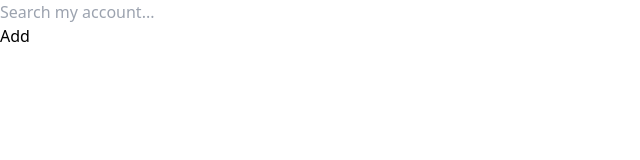
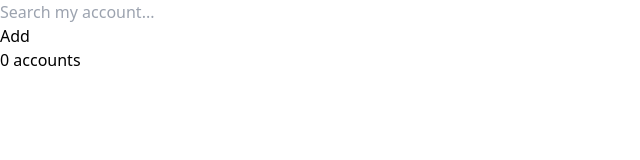
Before and after one commit to Astrian/dualcodes, a React (Vite) app: page / in a window 1280 px wide. Shown: the top 160 px of the page, without its empty margins (0-640 px from the left). Built offline with nearby package versions, Linux system fonts and the light colour scheme.

Commit message:
Styling improvement

```diff
--- a/src/App.tsx
+++ b/src/App.tsx
@@ -81,20 +81,21 @@ function App() {
 		dataInitializer()
 	}, [])
 	return (<>
-		<section className='lg:w-2/3 lg:mx-auto'>
+		<section className='lg:w-2/3 lg:mx-auto select-none'>
 			<div className='flex gap-2'>
 				<div className='w-full my-4 shadow-md bg-white border-[1px] rounded-full px-4 py-2'>
 					<input placeholder='Search my account...' className='outline-none w-full' />
 				</div>
 				<button onClick={() => setPresentAddAccountDialog(true)}>Add</button>
 			</div>
-			<div className='lg:columns-3 columns-1'>
+			<div className='lg:columns-4 lg:gap-2 columns-1'>
 				{accounts.map((account) => (
 					<div key={account.id} className='break-inside-avoid'>
 						<AccountCard account={account} />
 					</div>
 				))}
 			</div>
+			<div className='mt-4 text-center text-xl text-gray-300'>{accounts.length} accounts</div>
 		</section>
 
 		{presentAddAccountDialog && <AddAccountDialog dismiss={() => {setPresentAddAccountDialog(false)}} refreshList={refreshList} />}
```
